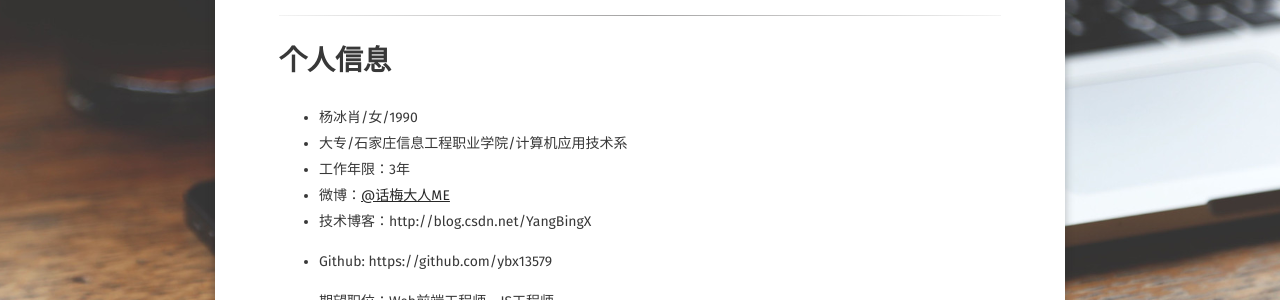
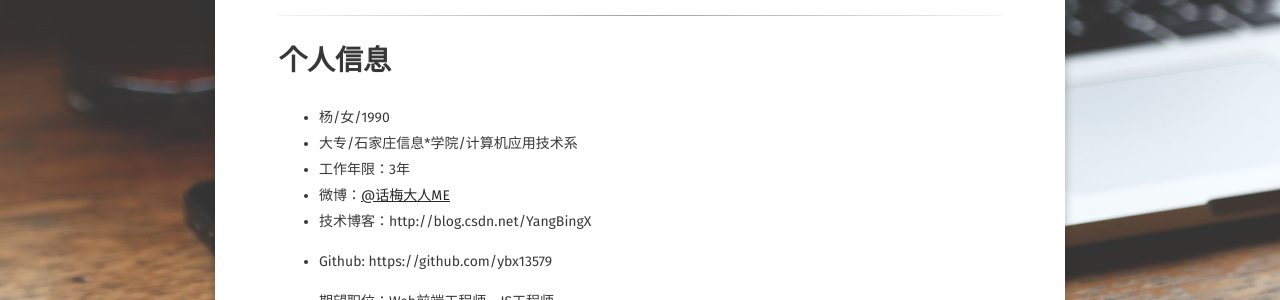
Before and after one commit to ybx13579/IceYang.github.io, a Jekyll site: the page built from about/index.md, in a window 1280 px wide and 900 px high, scrolled down 1181 px. Shown: the part 151-451 px from the top of the window. Built offline with Jekyll 4.4.1, drawn with Linux system fonts in a browser that asks for light colours; some web fonts are replaced.

Commit message:
Update index.md

```diff
--- a/about/index.md
+++ b/about/index.md
@@ -50,8 +50,8 @@ comments: false
 
 # 个人信息
 
- - 杨冰肖/女/1990
- - 大专/石家庄信息工程职业学院/计算机应用技术系
+ - 杨/女/1990
+ - 大专/石家庄信息*学院/计算机应用技术系
  - 工作年限：3年
  - 微博：[@话梅大人ME](http://weibo.com/u/2114928095)
  - 技术博客：http://blog.csdn.net/YangBingX
```
